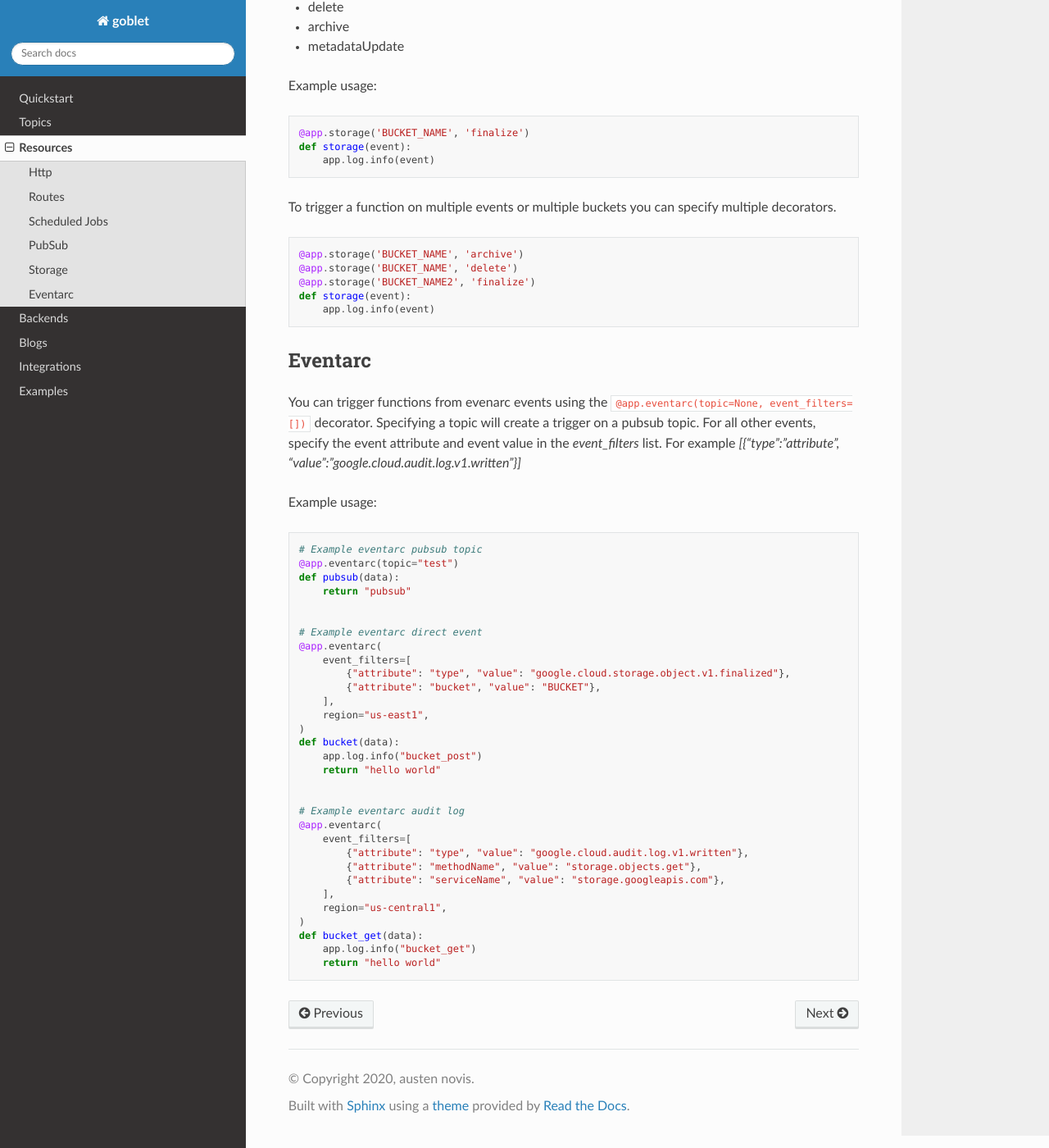
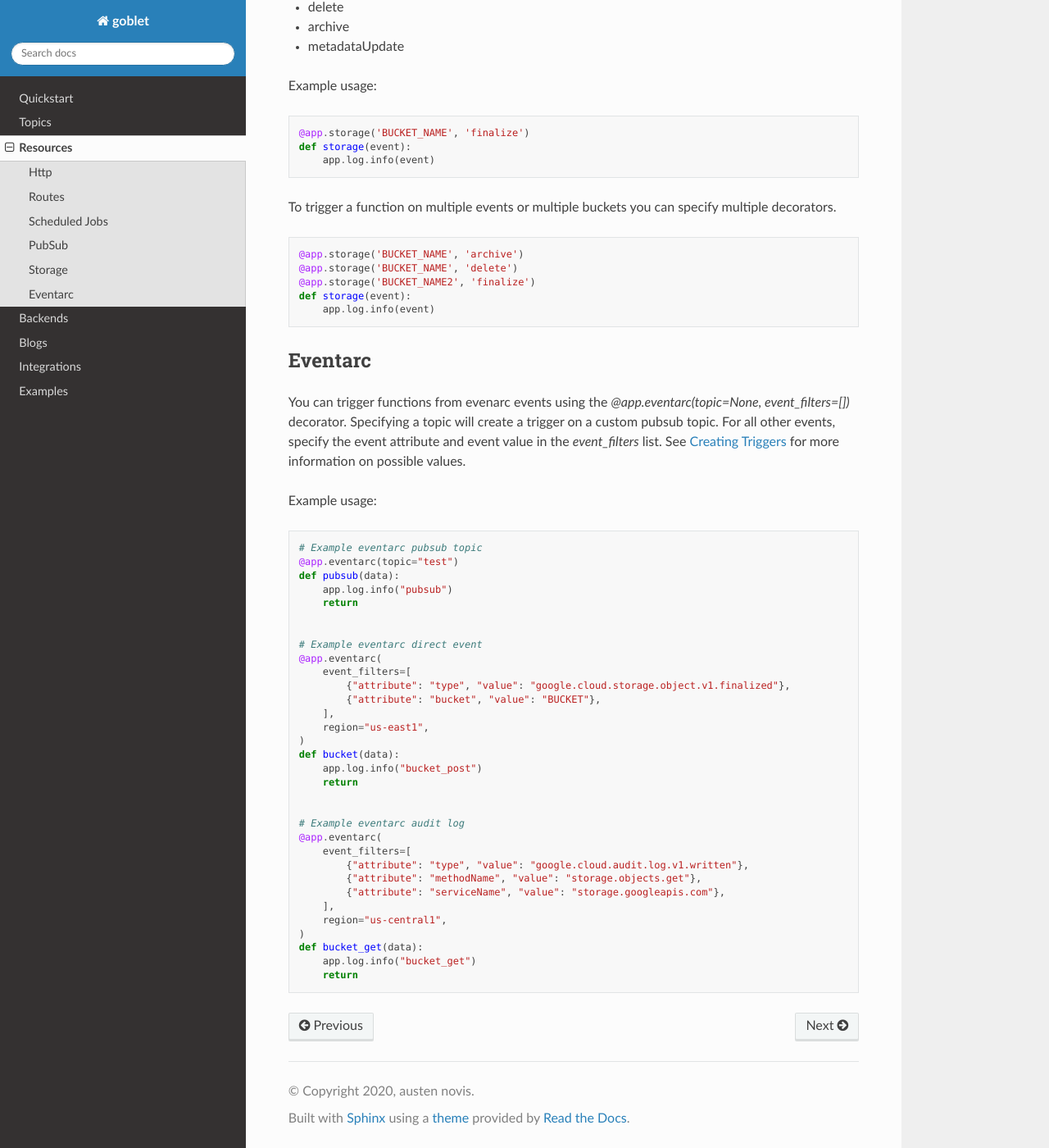
Before and after one commit to goblet/goblet, a Sphinx documentation site: the page built from docs/source/resources.rst, in a window 1280 px wide and 1400 px high, scrolled down 3640 px. Shown: the whole window at 82% size. Built offline with Sphinx 7.4.7 and the Read the Docs theme 2.0.0, drawn with Linux system fonts in a browser that asks for light colours.

```diff
--- a/docs/source/resources.rst
+++ b/docs/source/resources.rst
@@ -201,9 +201,9 @@
 Eventarc
 ^^^^^^^^
 
-You can trigger functions from evenarc events using the ``@app.eventarc(topic=None, event_filters=[])`` decorator. Specifying a topic will create a trigger on a pubsub topic. For
-all other events, specify the event attribute  and event value in the `event_filters` list.
-For example `[{"type":"attribute", "value":"google.cloud.audit.log.v1.written"}]`
+You can trigger functions from evenarc events using the `@app.eventarc(topic=None, event_filters=[])` decorator. Specifying a topic will create a trigger on a custom pubsub topic. For
+all other events, specify the event attribute  and event value in the `event_filters` list. See `Creating Triggers <https://cloud.google.com/eventarc/docs/creating-triggers#trigger-gcloud>`__ for more information
+on possible values.
 
 Example usage:
 
@@ -212,7 +212,8 @@
     # Example eventarc pubsub topic
     @app.eventarc(topic="test")
     def pubsub(data):
-        return "pubsub"
+        app.log.info("pubsub")
+        return
 
 
     # Example eventarc direct event
@@ -225,7 +226,7 @@
     )
     def bucket(data):
         app.log.info("bucket_post")
-        return "hello world"
+        return
 
 
     # Example eventarc audit log
@@ -239,4 +240,4 @@
     )
     def bucket_get(data):
         app.log.info("bucket_get")
-        return "hello world"
+        return
```
Also changed, not shown: 3 other files.
